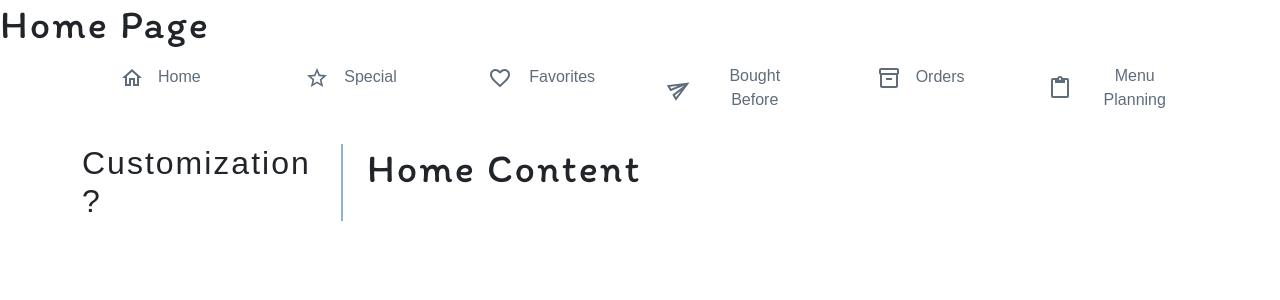
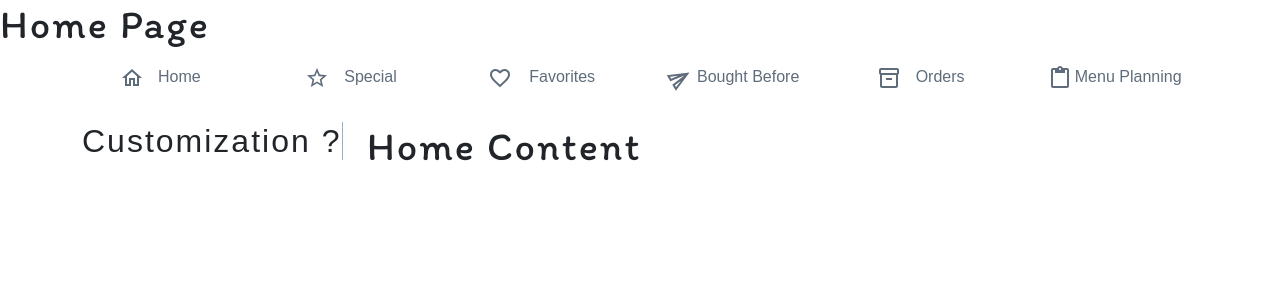
Before and after one commit to chih611/Foodash, a Next.js app: page /CustomerView/HomePage/HomePage in a window 1280 px wide. Shown: the top 300 px of the page. Built offline with nearby package versions, Linux system fonts and the light colour scheme.

Commit message:
fixed the split layout for the home page

```diff
--- a/src/pages/CustomerView/HomePage/HomeContent/HomeContent.js
+++ b/src/pages/CustomerView/HomePage/HomeContent/HomeContent.js
@@ -5,12 +5,12 @@ const HomeContent = () => {
   return (
     <div className="container">
       <Row>
-        <Col md={3} lg={3}>
-          <div className="home-sidebar">
+        <Col xs={12} sm={6} md={5} lg={3}>
+          <div classN ame="home-sidebar">
             <HomeSideBar />
           </div>
         </Col>
-        <Col md={9} lg={9}>
+        <Col xs={12} sm={6} md={7} lg={9}>
           <div className="home-content">
             <h1>Home Content</h1>
           </div>
--- a/src/pages/CustomerView/HomePage/HomeDirectionLink/HomeDirectionLink.js
+++ b/src/pages/CustomerView/HomePage/HomeDirectionLink/HomeDirectionLink.js
@@ -89,10 +89,10 @@ const HomeDirectionLink = () => {
               <a className="nav-link">
                 <div className="indicator-button">
                   <Row className="align-items-center">
-                    <Col xs={3}>
+                    <Col xs={2}>
                       <SendOutlinedIcon sx={{ rotate: "-30deg" }} />
                     </Col>
-                    <Col xs={9}>
+                    <Col xs={10}>
                       <span>Bought Before</span>
                     </Col>
                   </Row>
@@ -133,10 +133,10 @@ const HomeDirectionLink = () => {
               <a className="nav-link">
                 <div className="indicator-button">
                   <Row className="align-items-center">
-                    <Col xs={3}>
+                    <Col xs={2} md={2} lg={2}>
                       <ContentPasteOutlinedIcon />
                     </Col>
-                    <Col xs={9}>
+                    <Col xs={10} md={10} lg={10}>
                       <span>Menu Planning</span>
                     </Col>
                   </Row>
```
